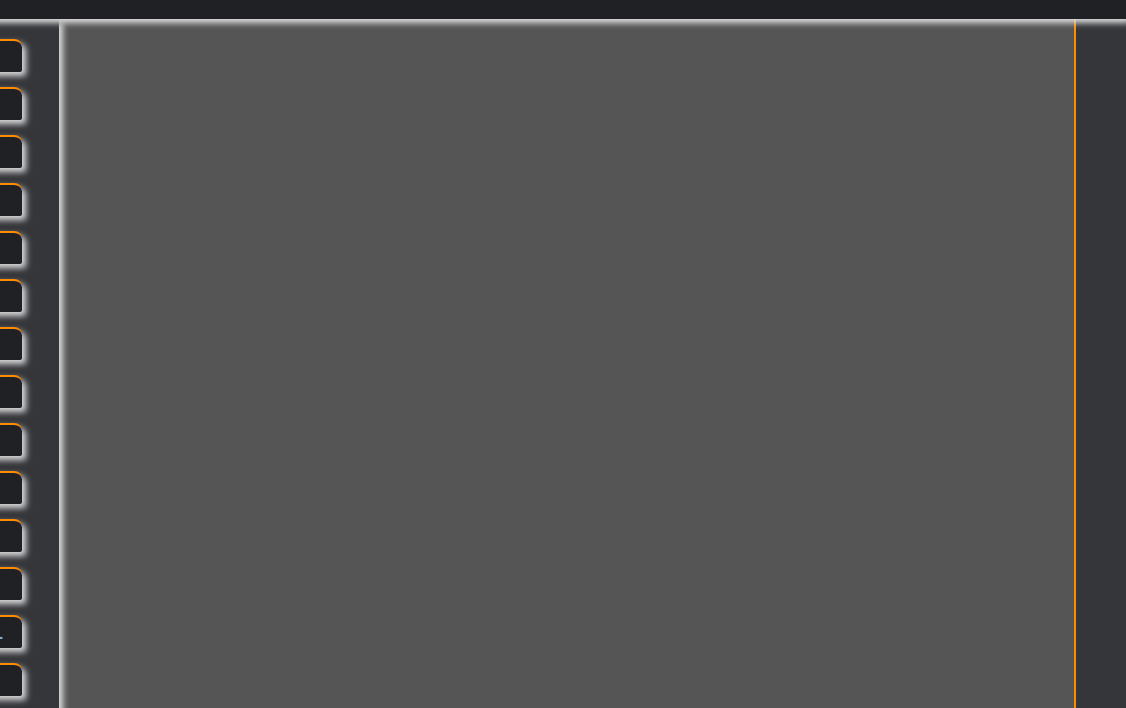
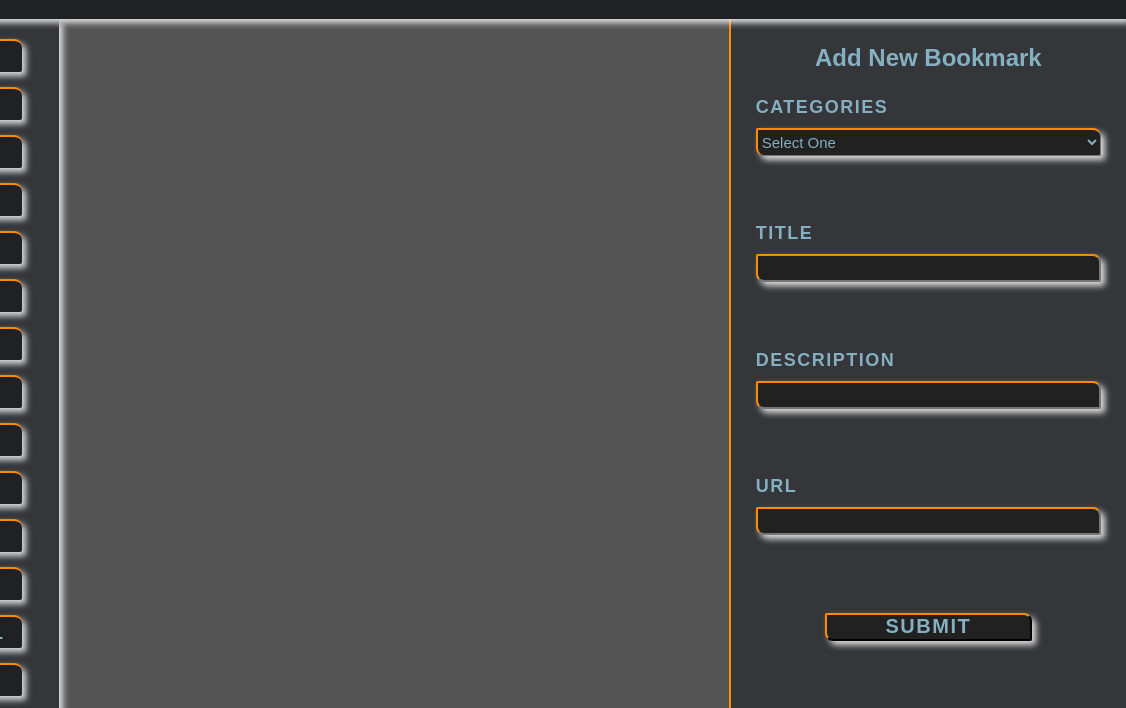
Before and after one commit to Rostyslav-Coder/bookmark-library, a plain HTML site: page index.html in a window 1280 px wide. Shown: the part 70-778 px from the top of the page, 154-1280 px from the left. Drawn offline with Linux system fonts and the light colour scheme; a web font is replaced by a local one.

Commit message:
index.html updated

```diff
--- a/index.html
+++ b/index.html
@@ -44,8 +44,59 @@
         </div>
         <!-- End 0f Categories Container -->
 
-        <div class="data-container" id="data-container"></div>
-        <div class="form-container" id="form-container"></div>
+        <!-- Start 0f Data Container -->
+        <div class="data-container" id="data-container">
+
+        </div>
+        <!-- End 0f Data Container -->
+
+        <!-- Start 0f Form Container -->
+        <div class="form-container" id="form-container">
+            <h2>Add New Bookmark</h2>
+            <form action="#" method="post" id="form">
+                <div class="input">
+                    <label for="categories">Categories </label>
+                    <select name="categories" id="categories">
+                        <option value="none" selected>Select One</option>
+                        <option value="javaScript">JavaScript</option>
+                        <option value="react">React</option>
+                        <option value="nodeJS">Node.JS</option>
+                        <option value="html">HTML</option>
+                        <option value="css">CSS</option>
+                        <option value="python">Python</option>
+                        <option value="django">Django</option>
+                        <option value="fastAPI">Fast API</option>
+                        <option value="git">Git</option>
+                        <option value="docker">Docker</option>
+                        <option value="sql">SQL</option>
+                        <option value="mySql">MySQL</option>
+                        <option value="postgreSql">PostgreSQL</option>
+                        <option value="celery">Celery</option>
+                        <option value="redis">Redis</option>
+                        <option value="swagger">Swagger</option>
+                        <option value="postman">Postman</option>
+                        <option value="vsCode">VS Code</option>
+                    </select>
+                </div>
+                <div class="input">
+                    <label for="title">Title</label>
+                    <input type="text" id="title" name="title">
+                </div>
+                <div class="input">
+                    <label for="description">Description</label>
+                    <input type="text" id="description" name="description">
+                </div>
+                <div class="input">
+                    <label for="url">URL</label>
+                    <input type="url" id="url" name="url">
+                </div>
+                <div class="input">
+                    <input type="submit" value="Submit">
+                </div>
+            </form>
+        </div>
+        <!-- End 0f Data Container -->
+
         <div class="footer" id="footer"></div>
     </div>
     <!-- End of Main Container -->
```
